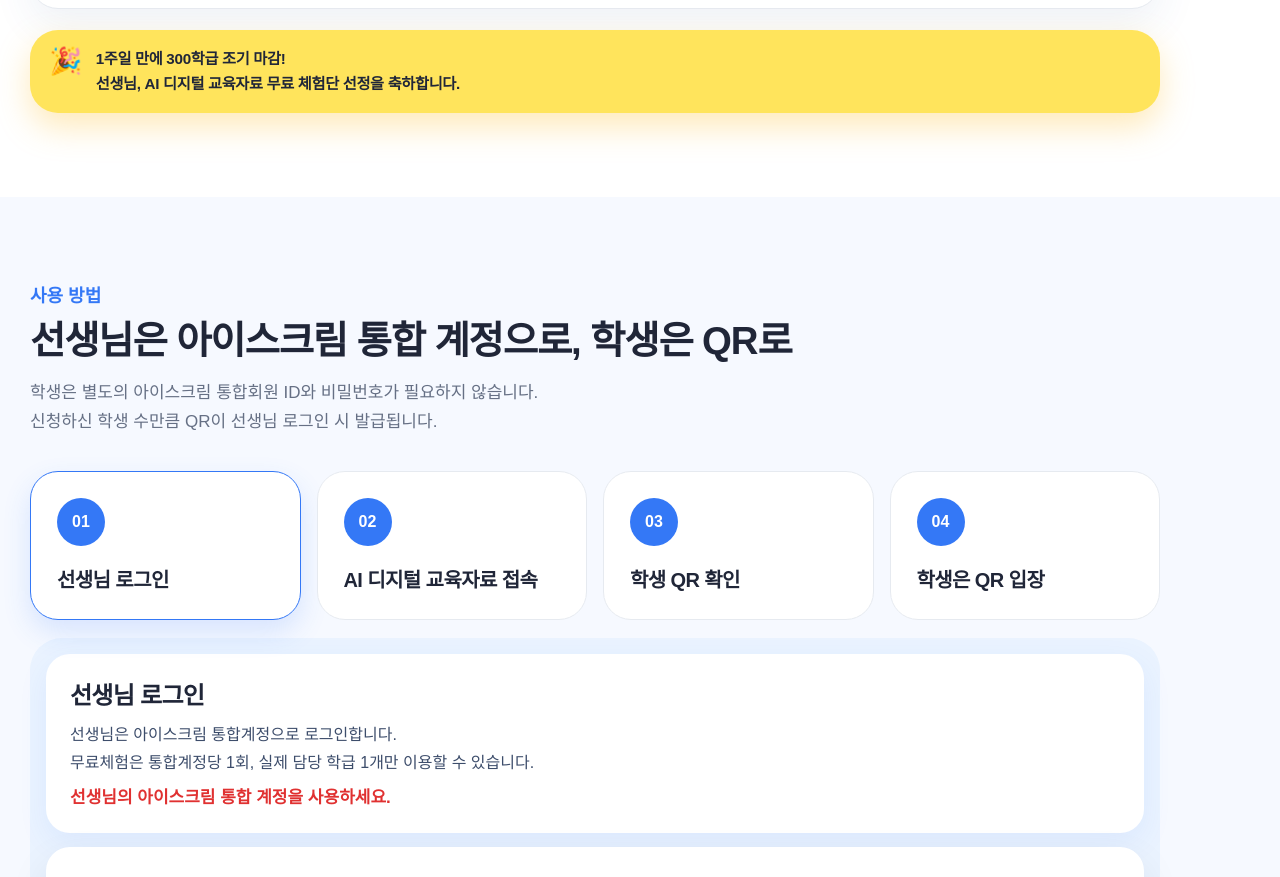
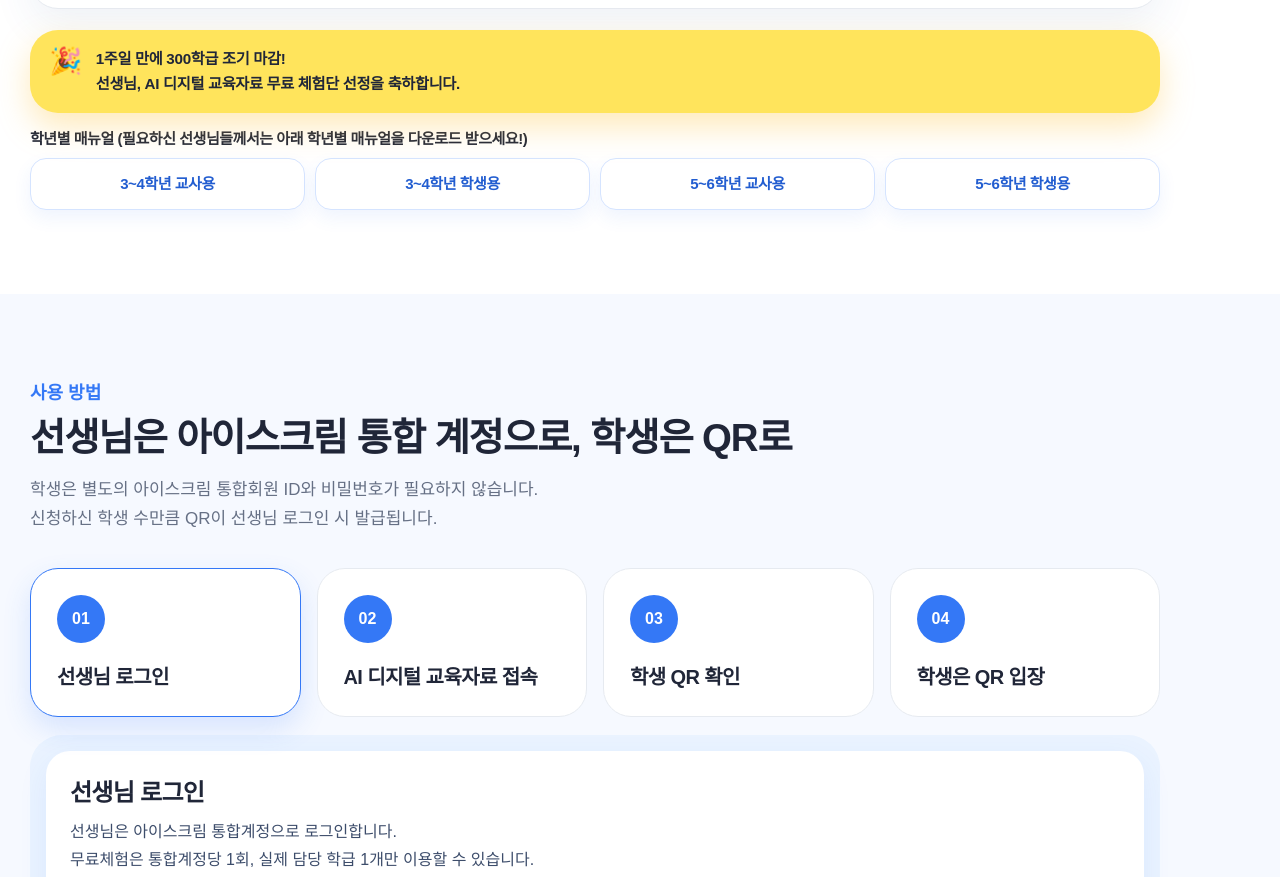
Before and after one commit to i-Screammedia/FreeEvent_Information, a plain HTML site: page index.html in a window 1280 px wide. Shown: the part 1352-2229 px from the top of the page. Drawn offline with Linux system fonts and the light colour scheme; no server answers; a web font is replaced by a local one.

Commit message:
Update index.html

```diff
--- a/index.html
+++ b/index.html
@@ -326,6 +326,38 @@
       line-height: 1.5;
     }
     .congrats__text span { display: block; margin-bottom: 0.15rem; }
+    .manual-downloads { margin-top: 14px; }
+    .manual-downloads p {
+      margin: 0 0 10px;
+      color: var(--ink);
+      font-size: 15px;
+      font-weight: 800;
+      letter-spacing: -0.03em;
+    }
+    .manual-downloads__list {
+      display: grid;
+      grid-template-columns: repeat(4, 1fr);
+      gap: 10px;
+    }
+    .manual-downloads a {
+      display: flex;
+      align-items: center;
+      justify-content: center;
+      min-height: 52px;
+      padding: 12px 10px;
+      border: 1px solid #d5e4ff;
+      border-radius: 16px;
+      background: #fff;
+      color: var(--primary-dark);
+      font-size: 15px;
+      font-weight: 800;
+      letter-spacing: -0.03em;
+      line-height: 1.35;
+      text-align: center;
+      text-decoration: none;
+      box-shadow: 0 8px 18px rgba(52, 120, 246, 0.08);
+    }
+    .manual-downloads a:hover { background: var(--primary); color: #fff; }
     .hero__scene {
       position: relative;
       height: 15.5rem;
@@ -563,14 +595,18 @@
     .round-2 .timeline b { background: #fff1e6; color: #c2410c; }
     .month-cal {
       margin-top: 32px;
-      max-width: 640px;
       background: #fff;
       border: 1px solid var(--line);
       border-radius: 28px;
       padding: 28px 22px 18px;
     }
+    .cal-months {
+      display: grid;
+      grid-template-columns: 1fr 1fr;
+      gap: 28px 36px;
+      align-items: start;
+    }
     .month-cal h3 { margin: 0 0 16px; font-size: 28px; letter-spacing: -0.04em; }
-    .month-cal h3:not(:first-child) { margin-top: 28px; }
     .cal-head, .cal-grid { display: grid; grid-template-columns: repeat(7, 1fr); }
     .cal-head span, .day .num {
       display: block;
@@ -813,7 +849,7 @@
     .feature-demo {
       margin-top: 14px;
       overflow: hidden;
-      height: min(860px, 78vh);
+      aspect-ratio: 2880 / 1466;
       border-radius: 24px;
       background: #fff;
       box-shadow: 0 16px 40px rgba(32, 38, 56, 0.08);
@@ -1311,7 +1347,8 @@
       .hero__inner { width: min(720px, calc(100% - 150px)); }
     }
     @media (max-width: 980px) {
-      .hero-grid, .rounds, .steps, .qa-row, .earlybird-card { grid-template-columns: 1fr; }
+      .hero-grid, .rounds, .steps, .qa-row, .earlybird-card, .cal-months { grid-template-columns: 1fr; }
+      .manual-downloads__list { grid-template-columns: 1fr 1fr; }
       .features { grid-template-columns: 1fr; }
       .feature, .feature:nth-child(4), .feature:nth-child(5) { grid-column: auto; }
       .prize { flex-direction: column; align-items: flex-start; border-radius: 28px; padding: 20px; }
@@ -1460,6 +1497,15 @@
             선생님, AI 디지털 교육자료 무료 체험단 선정을 축하합니다.
           </p>
         </aside>
+        <div class="manual-downloads">
+          <p>학년별 매뉴얼 (필요하신 선생님들께서는 아래 학년별 매뉴얼을 다운로드 받으세요!)</p>
+          <div class="manual-downloads__list">
+            <a href="매뉴얼/3-4학년-교사용.pdf" download>3~4학년 교사용</a>
+            <a href="매뉴얼/3-4학년-학생용.pdf" download>3~4학년 학생용</a>
+            <a href="매뉴얼/5-6학년-교사용.pdf" download>5~6학년 교사용</a>
+            <a href="매뉴얼/5-6학년-학생용.pdf" download>5~6학년 학생용</a>
+          </div>
+        </div>
       </div>
     </section>
 
@@ -1522,6 +1568,8 @@
             <li><i class="apply2" aria-hidden="true"></i>2차 신청</li>
             <li><i class="use2" aria-hidden="true"></i>2차 이용</li>
           </ul>
+          <div class="cal-months">
+          <div class="cal-month">
           <h3>2026년 11월</h3>
           <div class="cal-head" aria-hidden="true"><span class="sun">일</span><span>월</span><span>화</span><span>수</span><span>목</span><span>금</span><span>토</span></div>
           <div class="cal-grid" role="img" aria-label="11월 9일부터 10일까지 1차 신청, 11월 11일부터 18일까지 2차 신청, 11월 23일부터 1차 이용, 11월 30일 2차 이용 시작">
@@ -1550,6 +1598,8 @@
             <div class="day"><span class="num sun">29</span><span class="bar use start"></span></div>
             <div class="day"><span class="num">30</span><span class="bar use end"></span><span class="bar use2 start end show">2차 이용</span></div>
           </div>
+          </div>
+          <div class="cal-month">
           <h3>2026년 12월</h3>
           <div class="cal-head" aria-hidden="true"><span class="sun">일</span><span>월</span><span>화</span><span>수</span><span>목</span><span>금</span><span>토</span></div>
           <div class="cal-grid" role="img" aria-label="12월 1일부터 6일까지 1차 이용, 12월 1일부터 13일까지 2차 이용">
@@ -1567,6 +1617,8 @@
             <div class="day"><span class="num">11</span><span class="bar slot"></span><span class="bar use2"></span></div>
             <div class="day"><span class="num">12</span><span class="bar slot"></span><span class="bar use2 end"></span></div>
             <div class="day"><span class="num sun">13</span><span class="bar use2 start end show">2차 이용</span></div>
+          </div>
+          </div>
           </div>
         </div>
         <p class="callout">이용기간 연장이 필요하신 경우에는 개별 연락주시면 최대 2주 더 연장이 가능합니다.</p>
@@ -1711,10 +1763,6 @@
       <div class="wrap center">
         <h2>궁금한 점이 있으신가요?</h2>
         <div class="faq">
-          <details open>
-            <summary>신청하면 바로 사용할 수 있나요?</summary>
-            <p>아니요. 이용은 11월 23일부터 시작해서 12월 6일까지입니다.</p>
-          </details>
           <details>
             <summary>학생도 아이스크림 계정이 필요한가요?</summary>
             <p>아니요. 학생은 별도의 아이스크림 통합회원 ID와 비밀번호 없이 QR코드를 통해 입장할 수 있습니다.</p>
```
